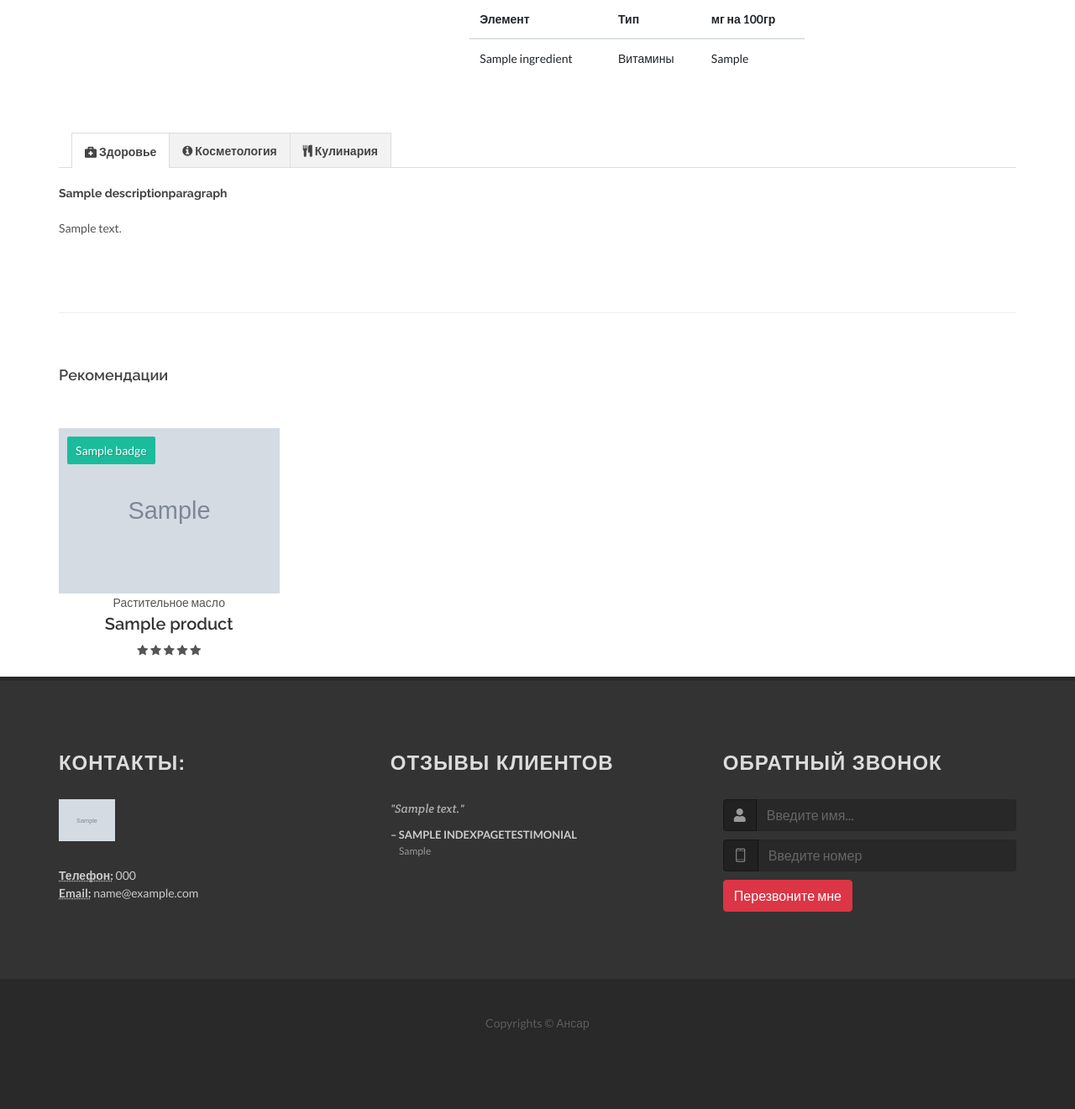
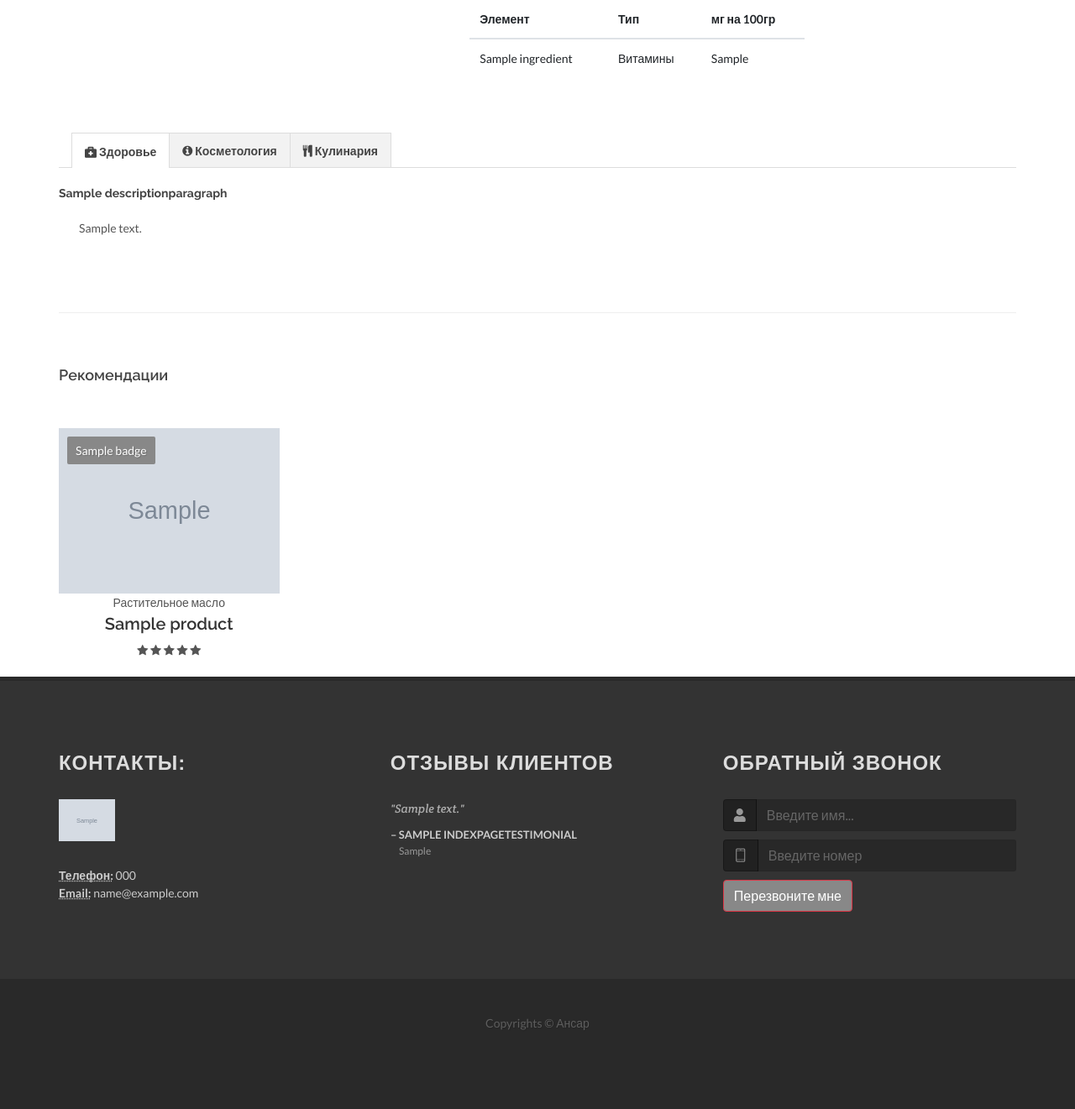
Before and after one commit to SultanNasyrovDeveloper/ansar, a Django app: template templates/catalog/detail.html in a window 1280 px wide. Shown: the part 519-1840 px from the top of the page at 84% size. Run offline with Django 3.2, Linux system fonts and the light colour scheme; tables that the repository leaves empty hold one stand-in row (values such as "Sample post"); the template is opened without the code that fills it: values that come from a table or form of the project are taken from there, most other values are stand-ins (such as "Sample title", 1, 10 or a date in 2020); grey boxes marked "Sample" are stand-in pictures; parts of the project's set-up code (start-up, migrations or seed data) failed here and were passed over; some libraries are stand-ins or nearby versions; some web fonts are replaced.

Commit message:
Bug fixed with color. Paragraphs intend added

```diff
--- a/static/css/product_detail.css
+++ b/static/css/product_detail.css
@@ -3,4 +3,6 @@
     grid-template-columns: repeat(2, minmax(80px, 1fr));
 }
 
-.paragraph-
+.description-paragraph{
+    text-indent: 1.5rem;
+}
--- a/templates/base.html
+++ b/templates/base.html
@@ -19,6 +19,12 @@
             background-color: {{ site_settings.buttons_color }} !important;
         }
         .main-color{
+           color: {{ site_settings.buttons_color }} !important;
+        }
+        .main-color-bg-hover:hover{
+            background-color: {{ site_settings.buttons_color }} !important;
+        }
+        .main-color-hover:hover{
            color: {{ site_settings.buttons_color }} !important;
         }
 
@@ -240,7 +246,7 @@
 									</div>
 									{{ form.phone }}
 								</div>
-								<input type="submit" id="quick-contact-form-submit" name="quick-contact-form-submit" class="btn btn-danger nomargin" value="Перезвоните мне">
+								<input type="submit" id="quick-contact-form-submit" name="quick-contact-form-submit" class="btn btn-danger nomargin main-color-bg" value="Перезвоните мне">
 
 							</form>
 
@@ -285,7 +291,7 @@
                         <label class="font-body capitalize" for="login-form-modal-password">Номер телефона:</label>
                         {{ form.phone }}
                     </div>
-                    <input type="submit" value="Заказать" class="button button-rounded btn-block t400 center">
+                    <input type="submit" value="Заказать" class="button button-rounded btn-block t400 center main-color-bg">
                 </form>
 
             </div>
@@ -295,7 +301,7 @@
 
 	<!-- Go To Top
 	============================================= -->
-	<div id="gotoTop" class="icon-angle-up"></div>
+	<div id="gotoTop" class="icon-angle-up main-color-bg-hover"></div>
 
 	<!-- External JavaScripts
 	============================================= -->
--- a/templates/catalog/detail.html
+++ b/templates/catalog/detail.html
@@ -121,7 +121,8 @@
                                     {% if paragraph.title %}
                                         <h5>{{ paragraph.title }}</h5>
                                     {% endif %}
-g                                {% endfor %}
+                                    <p class="description-paragraph">{{ paragraph.body }}</p>
+                                {% endfor %}
 
 							</div>
 
@@ -145,7 +146,7 @@ g                                {% endfor %}
                                                 <img src="{{ product.img_mini.url }}" alt="Изображение масла">
                                             </a>
                                             {% if product.badge %}
-                                                <div class="sale-flash">{{ product.badge }}</div>
+                                                <div class="sale-flash main-color-bg">{{ product.badge }}</div>
                                             {% endif %}
 
                                             <div class="product-overlay">
@@ -153,7 +154,7 @@ g                                {% endfor %}
                                         </div>
                                         <div class="product-desc center">
                                             <span class="product-category">Растительное масло</span>
-                                            <div class="product-title"><h3><a href="{{ product.get_absolute_url }}">{{ product.name }}</a></h3></div>
+                                            <div class="product-title main-color-hover"><h3><a href="{{ product.get_absolute_url }}">{{ product.name }}</a></h3></div>
                                             <div class="product-rating" style="float: none; top: 0;">
                                                 <i class="icon-star3"></i>
                                                 <i class="icon-star3"></i>
--- a/templates/index/index.html
+++ b/templates/index/index.html
@@ -22,7 +22,7 @@
                         <div class="swiper-slide dark" style="background-image: url('{{ banner.img.url }}');">
                             <div class="container clearfix">
                                 <div class="slider-caption slider-caption-center banner-caption">
-                                    <h1 data-animate="fadeInUp" class="h1-text">{{ page_settings.h1 }}</h1>
+                                    <h1 data-animate="fadeInUp" class="h1-text ">{{ page_settings.h1 }}</h1>
                                     <p  class="d-none d-sm-block banner-paragraph" data-animate="fadeInUp" data-delay="200">
                                        {{ page_settings.banner_text }}
                                     </p>
@@ -82,7 +82,7 @@
                                     <div class="line nomargin"></div>
                                     <div class="product-desc center">
                                         <div class="product-title nomargin">
-                                            <h3 class="h3-text"><a href="{{ product.get_absolute_url }}">{{ product.name }}</a></h3>
+                                            <h3 class="h3-text"><a href="{{ product.get_absolute_url }}" class="main-color-hover">{{ product.name }}</a></h3>
                                         </div>
                                         <span class="product-category span-text">Растительное масло</span>
                                         <div class="" style="margin-top: 0.5em">
@@ -133,7 +133,7 @@
 						<p class="h3-text">{{ page_settings.block_sale_text }}</p>
 
 						<a href="#modal-login" data-lightbox="inline"
-                           class="button button-border button-rounded button-large noleftmargin topmargin-sm">Купить</a>
+                           class="button button-border button-rounded button-large noleftmargin topmargin-sm main-color-bg-hover">Купить</a>
 
 					</div>
                 <div class="line"></div>
```
